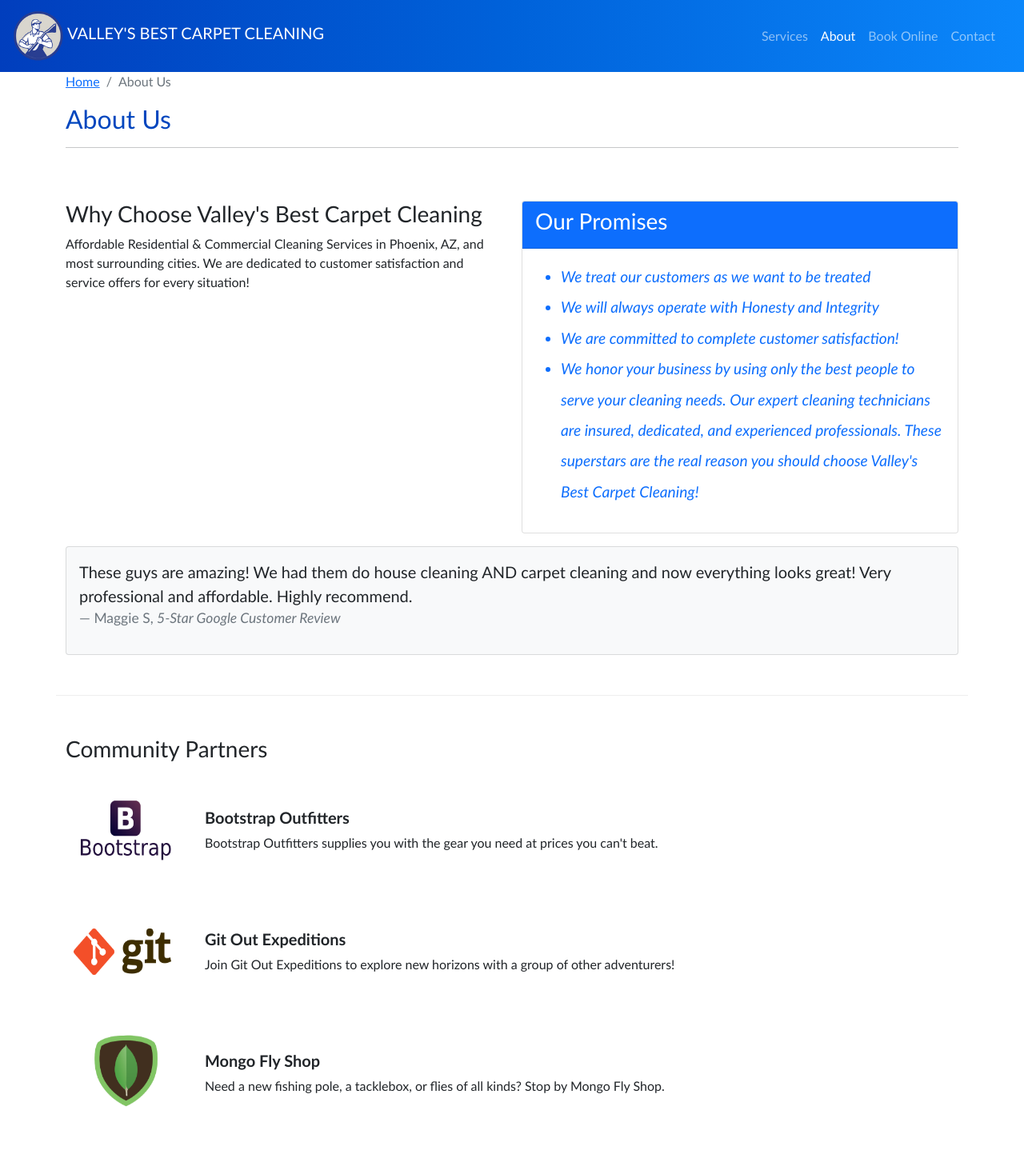
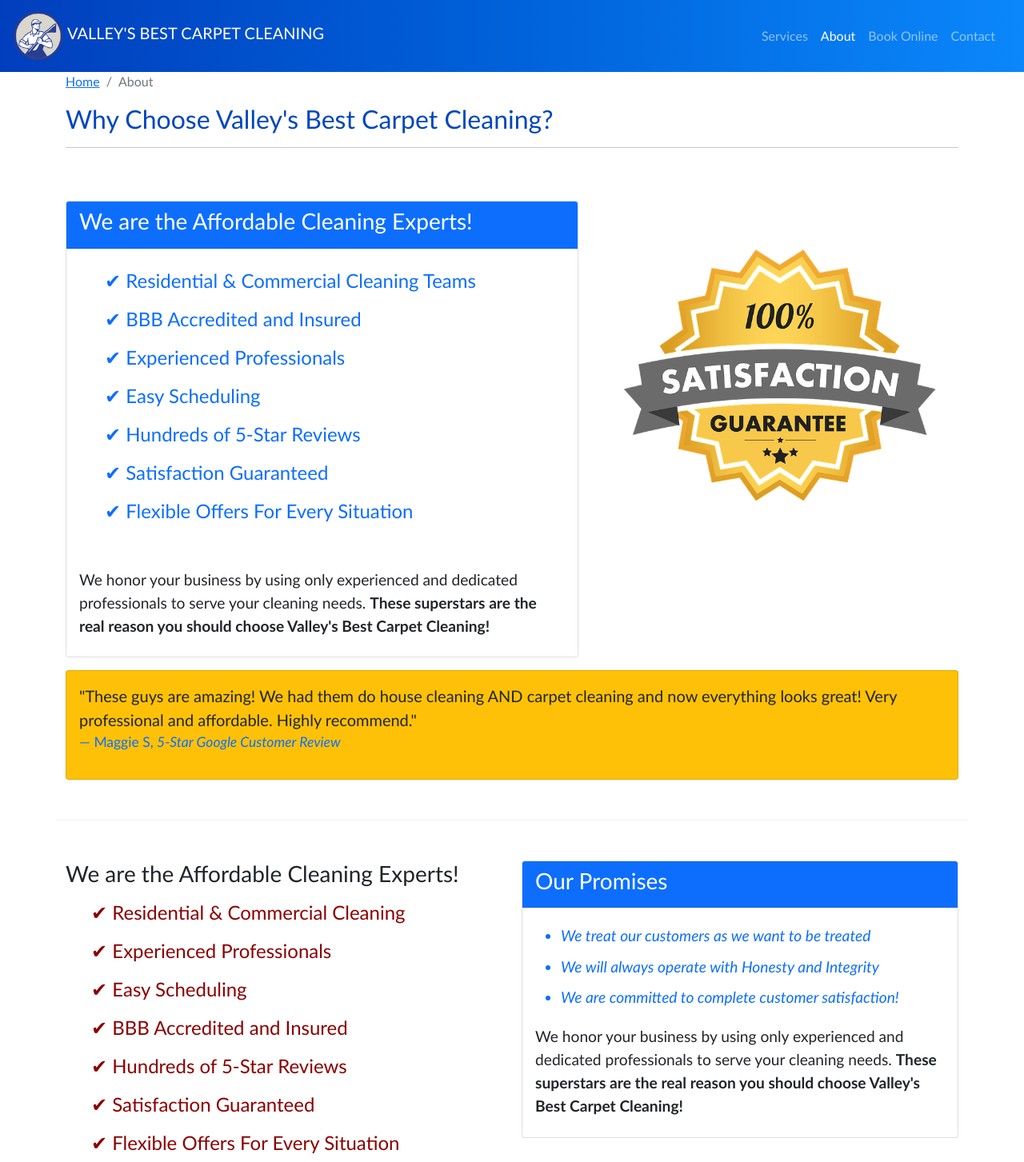
Before and after one commit to tksnate/carpet-cleaning-website, a React (Create React App) app: page /about in a window 1280 px wide. Shown: the top 1453 px of the page at 80% size. Built offline with nearby package versions, Linux system fonts and the light colour scheme.

Commit message:
about page

```diff
--- a/src/App.css
+++ b/src/App.css
@@ -141,25 +141,6 @@
   }
 }
 
-@media (max-width: 767px) {
-  .content {
-    display: flex;
-
-    /* position: absolute; */
-    /* height: 50vh; */
-    /* width: 100%; */
-    margin-top: 55px;
-    margin-left: 20px;
-    margin-right: 20px;
-    /* margin-bottom: 50px; */
-    /* justify-content: center;
-    align-items: center; */
-  }
-  .navbar-brand img {
-    display: none;
-  }
-}
-
 .img-txt {
   color: white;
   justify-content: center;
@@ -184,3 +165,43 @@
   line-height: 2em;
   /* font-family: "Gill Sans", "Gill Sans MT", Calibri, "Trebuchet MS", sans-serif; */
 }
+
+.listTwo {
+  line-height: 1.5em;
+  font-size: larger;
+}
+
+.checkMark {
+  font-size: x-large;
+  line-height: 2em;
+  color: darkred;
+}
+
+.checkMark ul {
+  list-style-type: none;
+}
+.checkMark ul:first-child li:before {
+  content: "\2714\0020";
+}
+
+@media (max-width: 767px) {
+  .content {
+    display: flex;
+
+    /* position: absolute; */
+    /* height: 50vh; */
+    /* width: 100%; */
+    margin-top: 55px;
+    margin-left: 20px;
+    margin-right: 20px;
+    /* margin-bottom: 50px; */
+    /* justify-content: center;
+    align-items: center; */
+  }
+  .navbar-brand img {
+    display: none;
+  }
+  .checkMark {
+    font-size: large;
+  }
+}
--- a/src/components/SubHeader.js
+++ b/src/components/SubHeader.js
@@ -1,7 +1,7 @@
 import { Col, Row, Breadcrumb, BreadcrumbItem } from "reactstrap";
 import { Link } from "react-router-dom";
 
-const SubHeader = ({ current, detail }) => {
+const SubHeader = ({ current, curHead, detail }) => {
   return (
     <Row>
       <Col>
@@ -16,7 +16,7 @@
           )}
           <BreadcrumbItem active>{current}</BreadcrumbItem>
         </Breadcrumb>
-        <h2>{current}</h2>
+        <h2>{curHead}</h2>
         <hr />
       </Col>
     </Row>
--- a/src/pages/AboutPage.js
+++ b/src/pages/AboutPage.js
@@ -1,19 +1,121 @@
-import { Col, Row, Container, Card, CardBody, CardHeader } from "reactstrap";
+import {
+  Col,
+  Row,
+  Container,
+  Card,
+  CardBody,
+  CardHeader,
+  CardImg,
+  CardText,
+  ListGroup,
+  ListGroupItem,
+} from "reactstrap";
 import SubHeader from "../components/SubHeader";
 import PartnersList from "../features/partners/PartnersList";
+import satisfaction from "../app/assets/img/satisfaction-guarantee.png";
 
 const AboutPage = () => {
   return (
     <Container>
-      <SubHeader current="About Us" />
+      <SubHeader
+        current="About"
+        curHead="Why Choose Valley's Best Carpet Cleaning?"
+      />
+      <Row className="row-content">
+        <Col sm="7">
+          <Card>
+            <CardHeader className="bg-primary text-white">
+              <h3>We are the Affordable Cleaning Experts!</h3>
+            </CardHeader>
+            <CardBody>
+              <span className="checkMark text-primary">
+                <ul className="row">
+                  <li>Residential & Commercial Cleaning Teams</li>
+                  <li>BBB Accredited and Insured</li>
+                  <li>Experienced Professionals</li>
+                  <li>Easy Scheduling</li>
+                  <li>Hundreds of 5-Star Reviews</li>
+                  <li>Satisfaction Guaranteed</li>
+                  <li>Flexible Offers For Every Situation</li>
+                </ul>
+              </span>
+            </CardBody>
+            <CardBody>
+              <h6 className="listTwo">
+                We honor your business by using only experienced and dedicated
+                professionals to serve your cleaning needs.{" "}
+                <span className="bold">
+                  These superstars are the real reason you should choose
+                  Valley's Best Carpet Cleaning!
+                </span>
+              </h6>
+            </CardBody>
+          </Card>
+        </Col>
+        <Col sm="5" className="justify-content-md-center">
+          <Card className="border-0">
+            <CardImg
+              alt="cleaning service satisfaction guarantee"
+              src={satisfaction}
+              // width="100%"
+              className="aboutPic"
+            />
+            {/* <CardHeader className="bg-primary text-white">
+              <h3>Our Promises</h3>
+            </CardHeader>
+            <CardBody>
+              <ul className="row">
+                <span className="listStyle text-primary">
+                  <li>We treat our customers as we want to be treated</li>
+                  <li>We will always operate with Honesty and Integrity</li>
+                  <li>We are committed to complete customer satisfaction!</li>
+                </span>
+              </ul>
+              <h6 className="listTwo">
+                We honor your business by using only experienced and dedicated
+                professionals to serve your cleaning needs.{" "}
+                <span className="bold">
+                  These superstars are the real reason you should choose
+                  Valley's Best Carpet Cleaning!
+                </span>
+              </h6>
+            </CardBody> */}
+          </Card>
+        </Col>
+        <Col>
+          <Card className="bg-warning mt-3">
+            <CardBody>
+              <blockquote className="blockquote">
+                <p>
+                  "These guys are amazing! We had them do house cleaning AND
+                  carpet cleaning and now everything looks great! Very
+                  professional and affordable. Highly recommend."
+                </p>
+                <footer className="blockquote-footer text-primary">
+                  Maggie S,{"   "}
+                  <cite title="Source Title">
+                    5-Star Google Customer Review
+                  </cite>
+                </footer>
+              </blockquote>
+            </CardBody>
+          </Card>
+        </Col>
+      </Row>
       <Row className="row-content">
         <Col sm="6">
-          <h3>Why Choose Valley's Best Carpet Cleaning</h3>
-          <p>
-            Affordable Residential & Commercial Cleaning Services in Phoenix,
-            AZ, and most surrounding cities. We are dedicated to customer
-            satisfaction and service offers for every situation!
-          </p>
+          <h3>We are the Affordable Cleaning Experts!</h3>
+          <span className="checkMark">
+            <ul className="row">
+              <li>Residential & Commercial Cleaning</li>
+              <li>Experienced Professionals</li>
+              <li>Easy Scheduling</li>
+              <li>BBB Accredited and Insured</li>
+              <li>Hundreds of 5-Star Reviews</li>
+              <li>Satisfaction Guaranteed</li>
+              <li>Flexible Offers For Every Situation</li>
+            </ul>
+          </span>
         </Col>
         <Col sm="6">
           <Card>
@@ -26,39 +128,30 @@
                   <li>We treat our customers as we want to be treated</li>
                   <li>We will always operate with Honesty and Integrity</li>
                   <li>We are committed to complete customer satisfaction!</li>
-                  <li>
-                    We honor your business by using only the best people to
-                    serve your cleaning needs. Our expert cleaning technicians
-                    are insured, dedicated, and experienced professionals. These
-                    superstars are the real reason you should choose Valley's
-                    Best Carpet Cleaning!
-                  </li>
                 </span>
               </ul>
-              {/* <dl className="row">
-                <dt className="col-6">Founded</dt>
-                <dd className="col-6">February 3, 2016</dd>
-                <dt className="col-6">No. of Campsites in 2019</dt>
-                <dd className="col-6">563</dd>
-                <dt className="col-6">No. of Reviews in 2019</dt>
-                <dd className="col-6">4388</dd>
-                <dt className="col-6">Employees</dt>
-                <dd className="col-6">42</dd>
-              </dl> */}
+              <h6 className="listTwo">
+                We honor your business by using only experienced and dedicated
+                professionals to serve your cleaning needs.{" "}
+                <span className="bold">
+                  These superstars are the real reason you should choose
+                  Valley's Best Carpet Cleaning!
+                </span>
+              </h6>
             </CardBody>
           </Card>
         </Col>
         <Col>
-          <Card className="bg-light mt-3">
+          <Card className="bg-warning mt-3">
             <CardBody>
               <blockquote className="blockquote">
                 <p>
-                  These guys are amazing! We had them do house cleaning AND
+                  "These guys are amazing! We had them do house cleaning AND
                   carpet cleaning and now everything looks great! Very
-                  professional and affordable. Highly recommend.
+                  professional and affordable. Highly recommend."
                 </p>
-                <footer className="blockquote-footer">
-                  Maggie S,{" "}
+                <footer className="blockquote-footer text-primary">
+                  Maggie S,{"   "}
                   <cite title="Source Title">
                     5-Star Google Customer Review
                   </cite>
--- a/src/pages/ContactPage.js
+++ b/src/pages/ContactPage.js
@@ -5,7 +5,7 @@
 const ContactPage = () => {
   return (
     <Container>
-      <SubHeader current="Contact Us" />
+      <SubHeader current="Contact" curHead="Contact Us" />
       <Row className="row-content align-items-center">
         <Col sm="4">
           <h5>Our Address</h5>
--- a/src/pages/ServicesDirectoryPage.js
+++ b/src/pages/ServicesDirectoryPage.js
@@ -5,7 +5,7 @@
 const ServicesDirectoryPage = () => {
   return (
     <Container>
-      <SubHeader current="Services" />
+      <SubHeader current="Services" curHead="Professional Cleaning Services" />
       <ServicesList />
     </Container>
   );
```
Also changed, not shown: src/app/assets/img/Service-badge.png (added), src/app/assets/img/satisfaction-guarantee.png (added).
